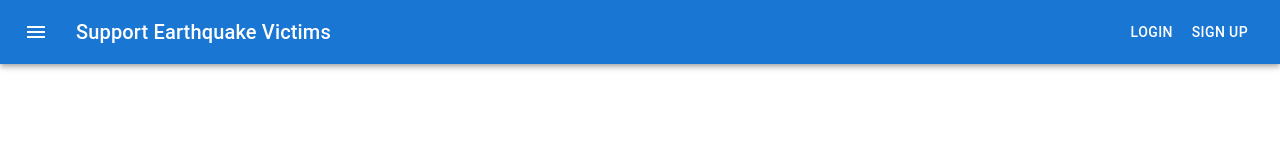
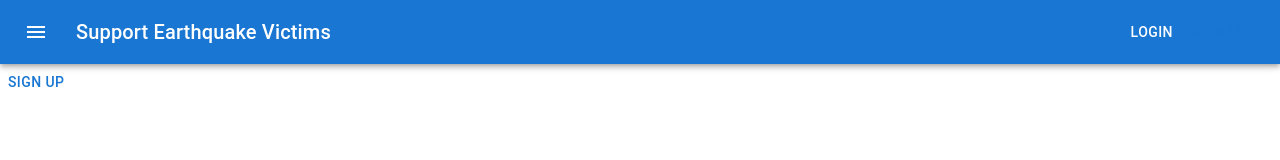
Before and after one commit to gmartinez948/Blogs-For-Turkey, a React (Create React App) app in the folder client/: page / in a window 1280 px wide. Shown: the top 160 px of the page. Built offline with nearby package versions, Linux system fonts and the light colour scheme.

Commit message:
login modal and form

```diff
--- a/client/src/App.js
+++ b/client/src/App.js
@@ -7,12 +7,10 @@ import Navbar from "./components/Navbar.tsx";
 import LoginModal from "./components/LoginModal.tsx";
 
 const App = () => {
-  const isSignUpClicked = React.useContext(isSignUpClickedContext);
-  console.log(isSignUpClicked, "sign up status");
   return (
     <div>
       <Navbar />
-      {isSignUpClicked && <LoginModal />}
+      <LoginModal />
     </div>
   );
 };
--- /dev/null
+++ b/client/src/components/LoginForm.tsx
@@ -0,0 +1,33 @@
+import * as React from "react";
+import { Box, TextField } from "@mui/material";
+import { useForm } from "react-hook-form";
+
+const LoginForm = () => {
+  const {
+    register,
+    handleSubmit,
+    watch,
+    formState: { errors },
+  } = useForm();
+  const onSubmit = (data) => console.log(data);
+
+  return (
+    <Box>
+      <form onSubmit={handleSubmit(onSubmit)}>
+        <input
+          placeholder="Username"
+          {...register("Username", { required: true, maxLength: 20 })}
+        />
+        <input
+          placeholder="Password"
+          {...register("Password", { required: true, pattern: /^[A-Za-z]+$/i })}
+        />
+        <input placeholder="Email" {...register("Email", { required: true })} />
+        <input type="submit" />
+        {errors.exampleRequired && <span>This field is required</span>}
+      </form>
+    </Box>
+  );
+};
+
+export default LoginForm;
--- a/client/src/components/LoginModal.tsx
+++ b/client/src/components/LoginModal.tsx
@@ -3,6 +3,7 @@ import Box from "@mui/material/Box";
 import Button from "@mui/material/Button";
 import Typography from "@mui/material/Typography";
 import Modal from "@mui/material/Modal";
+import LoginForm from "./LoginForm.tsx";
 
 const style = {
   position: "absolute" as "absolute",
@@ -23,7 +24,8 @@ const LoginModal = () => {
 
   return (
     <div>
-      <Button onClick={handleOpen}>Open modal</Button>
+      <Button onClick={handleOpen}>Sign Up</Button>
+      {open ? (
         <Modal
           open={open}
           onClose={handleClose}
@@ -31,14 +33,10 @@ const LoginModal = () => {
           aria-describedby="modal-modal-description"
         >
           <Box sx={style}>
-          <Typography id="modal-modal-title" variant="h6" component="h2">
-            Text in a modal
-          </Typography>
-          <Typography id="modal-modal-description" sx={{ mt: 2 }}>
-            Duis mollis, est non commodo luctus, nisi erat porttitor ligula.
-          </Typography>
+            <LoginForm />
           </Box>
         </Modal>
+      ) : null}
     </div>
   );
 };
--- a/client/src/components/Navbar.tsx
+++ b/client/src/components/Navbar.tsx
@@ -6,18 +6,9 @@ import Typography from "@mui/material/Typography";
 import Button from "@mui/material/Button";
 import IconButton from "@mui/material/IconButton";
 import MenuIcon from "@mui/icons-material/Menu";
-import {
-  userLoggedInContext,
-  isSignUpClickedContext,
-} from "../ContextProvider.tsx";
+import { userLoggedInContext } from "../ContextProvider.tsx";
+import LoginModal from "./LoginModal.tsx";
 const Navbar = () => {
-  const isSignUpClicked = React.useContext(isSignUpClickedContext);
-
-  const handleLogin = () => {
-    console.log(isSignUpClicked, "inside handle login");
-    return !isSignUpClicked;
-  };
-
   const isUserLoggedIn = React.useContext(userLoggedInContext);
 
   return (
@@ -41,9 +32,7 @@ const Navbar = () => {
           ) : (
             <Button color="inherit">Login</Button>
           )}
-          <Button color="inherit" onClick={handleLogin}>
-            Sign up
-          </Button>
+          <LoginModal />
         </Toolbar>
       </AppBar>
     </Box>
```
Lines whose indentation alone changed are shown as unchanged.
